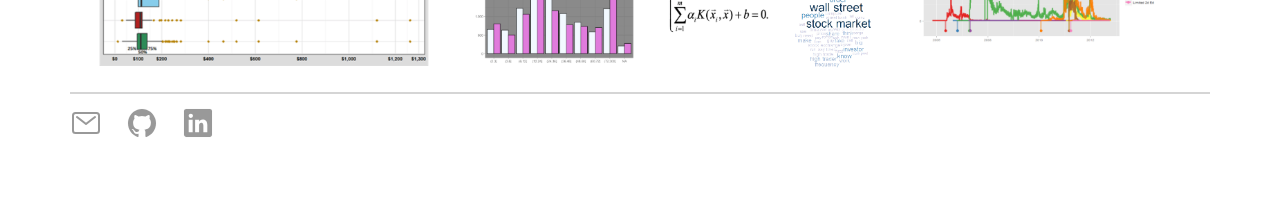
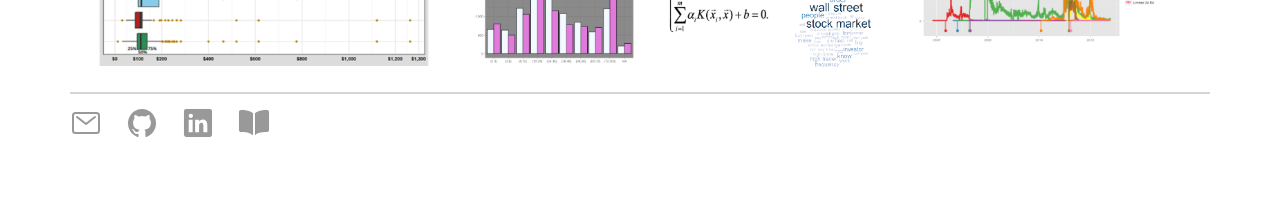
Before and after one commit to alexeybutyrev/alexeybutyrev.github.io, a Jekyll site: the page built from index.html, in a window 1280 px wide. Shown: the part 899-1110 px from the top of the page. Built offline with Jekyll 4.4.1, drawn with Linux system fonts in a browser that asks for light colours.

Commit message:
add buy me a coffee

```diff
--- a/_layouts/default.html
+++ b/_layouts/default.html
@@ -30,9 +30,18 @@
 
   <footer>
     <ul>
-      <li><a href="mailto:abutyrev@gmail.com"><ion-icon name="mail-outline" size="large"></ion-icon></a></li>
-      <li><a href="https://github.com/alexeybutyrev"><ion-icon name="logo-github" size="large"></ion-icon></a></li>
-      <li><a href="https://www.linkedin.com/in/alexey-butyrev/"><ion-icon name="logo-linkedin" size="large"></ion-icon></a></li>
+      <li><a href="mailto:abutyrev@gmail.com">
+          <ion-icon name="mail-outline" size="large"></ion-icon>
+        </a></li>
+      <li><a href="https://github.com/alexeybutyrev">
+          <ion-icon name="logo-github" size="large"></ion-icon>
+        </a></li>
+      <li><a href="https://www.linkedin.com/in/alexey-butyrev/">
+          <ion-icon name="logo-linkedin" size="large"></ion-icon>
+        </a></li>
+      <li><a href="https://www.buymeacoffee.com/alexeybutyrev">
+          <ion-icon name="book" size="large"></ion-icon>
+        </a></li>
     </ul>
   </footer>
   <script type="module" src="https://unpkg.com/ionicons@5.5.2/dist/ionicons/ionicons.esm.js"></script>
```
